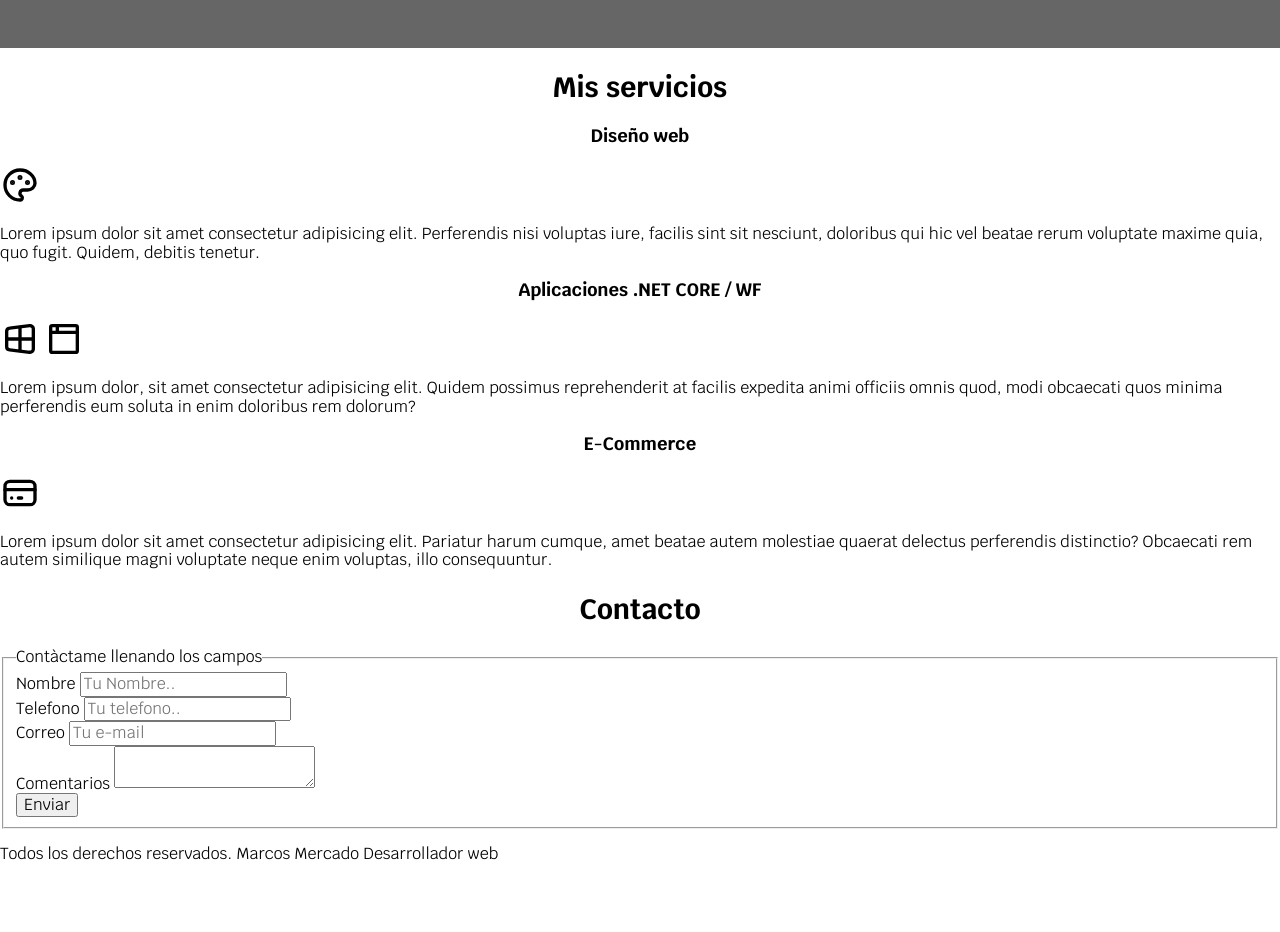
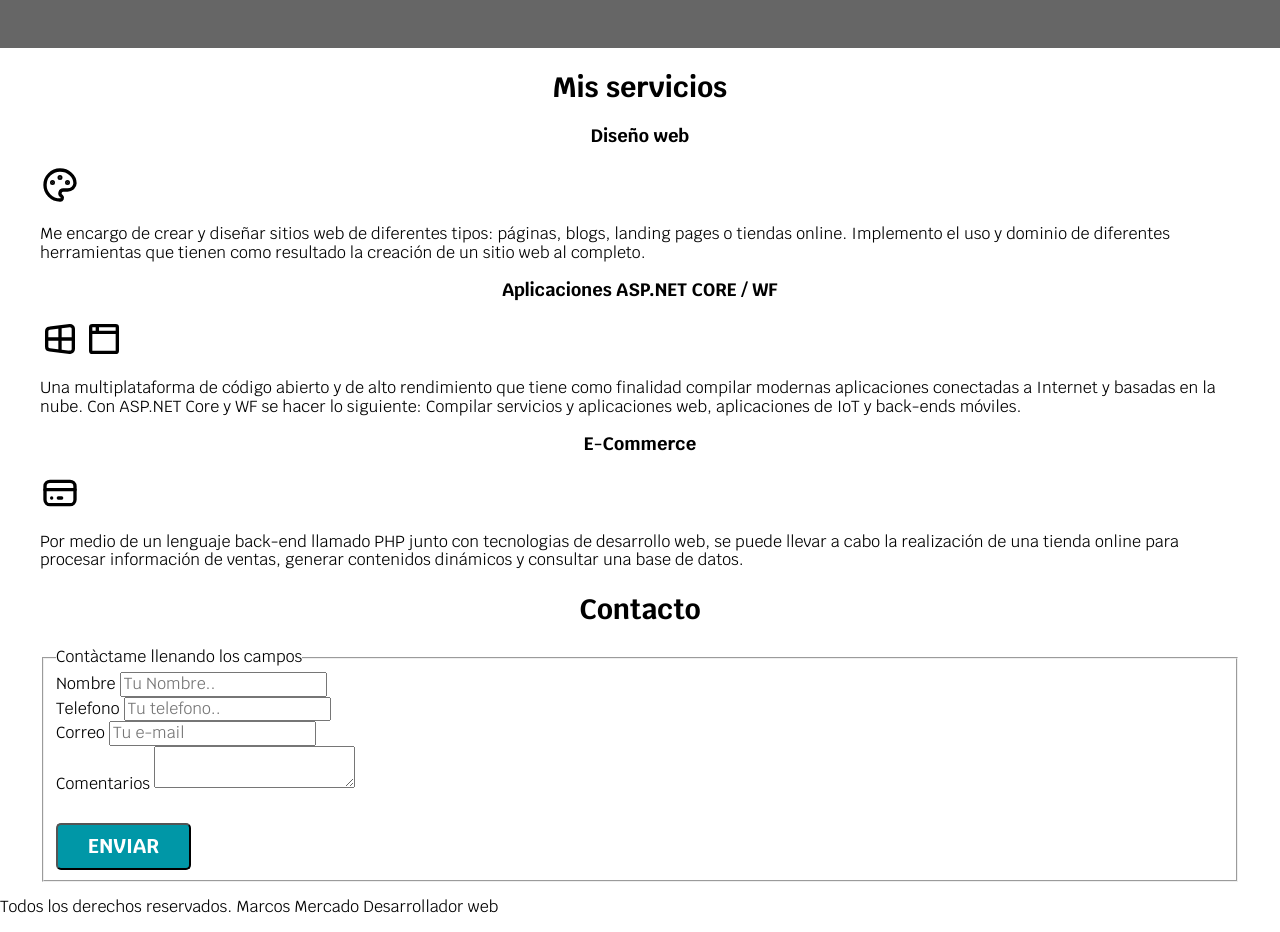
Before and after one commit to Mdmercado/Mipaginaweb, a plain HTML site: page index.html in a window 1280 px wide. Shown: the part 540-1472 px from the top of the page. Before the commit the page ends 1420 px from the top, so only its background shows below. Drawn offline with nearby package versions, Linux system fonts and the light colour scheme.

Commit message:
terminada solo front y sin NOSOTROS

```diff
--- a/index.html
+++ b/index.html
@@ -59,10 +59,12 @@
         </div>
         </section>
 
-        <main>
+        <main class="contenedor sombra">
             <h2>Mis servicios</h2>
-        <section>
+            <div class="servicios">
+                <section class="servis">
                     <h3>Diseño web</h3>
+                    <div class="iconos">
                         <svg
                         xmlns="http://www.w3.org/2000/svg"
                         class="icon icon-tabler icon-tabler-palette"
@@ -83,15 +85,14 @@
                         <circle cx="12" cy="7.5" r=".5" fill="currentColor" />
                         <circle cx="16.5" cy="10.5" r=".5" fill="currentColor" />
                         </svg>
+                    </div>
                     <p>
-            Lorem ipsum dolor sit amet consectetur adipisicing elit. Perferendis
-            nisi voluptas iure, facilis sint sit nesciunt, doloribus qui hic vel
-            beatae rerum voluptate maxime quia, quo fugit. Quidem, debitis
-            tenetur.
+                        Me encargo de crear y diseñar sitios web de diferentes tipos: páginas, blogs, landing pages o tiendas online. Implemento el uso y dominio de diferentes herramientas que tienen como resultado la creación de un sitio web al completo.
                     </p>
                 </section>
-        <section>
-            <h3>Aplicaciones .NET CORE / WF</h3>
+                <section class="servis">
+                    <h3>Aplicaciones ASP.NET CORE / WF</h3>
+                    <div class="iconos">
                         <svg
                         xmlns="http://www.w3.org/2000/svg"
                         class="icon icon-tabler icon-tabler-brand-windows"
@@ -128,15 +129,14 @@
                         <line x1="4" y1="8" x2="20" y2="8" />
                         <line x1="8" y1="4" x2="8" y2="8" />
                         </svg>
+                    </div>
                     <p>
-            Lorem ipsum dolor, sit amet consectetur adipisicing elit. Quidem
-            possimus reprehenderit at facilis expedita animi officiis omnis quod,
-            modi obcaecati quos minima perferendis eum soluta in enim doloribus
-            rem dolorum?
+                        Una multiplataforma de código abierto y de alto rendimiento que tiene como finalidad compilar modernas aplicaciones conectadas a Internet y basadas en la nube. Con ASP.NET Core y WF se hacer lo siguiente: Compilar servicios y aplicaciones web, aplicaciones de IoT y back-ends móviles.
                     </p>
                 </section>
-        <section>
+                <section class="servis">
                     <h3>E-Commerce</h3>
+                    <div class="iconos">
                         <svg
                         xmlns="http://www.w3.org/2000/svg"
                         class="icon icon-tabler icon-tabler-credit-card"
@@ -155,50 +155,51 @@
                         <line x1="7" y1="15" x2="7.01" y2="15" />
                         <line x1="11" y1="15" x2="13" y2="15" />
                         </svg>
+                    </div>
                     <p>
-            Lorem ipsum dolor sit amet consectetur adipisicing elit. Pariatur
-            harum cumque, amet beatae autem molestiae quaerat delectus perferendis
-            distinctio? Obcaecati rem autem similique magni voluptate neque enim
-            voluptas, illo consequuntur.
+                    Por medio de un lenguaje back-end llamado PHP junto con tecnologias de desarrollo web, se puede llevar a cabo la realización de una tienda online para procesar información de ventas, generar contenidos dinámicos y consultar una base de datos.
                     </p>
                 </section>
-        </main>
+            </div> <!--.servicio-->
+
 
             <section>
                 <h2>Contacto</h2>
 
-        <form action="">
+                <form class="formulario">
                     <fieldset>
                     <legend>Contàctame llenando los campos</legend>
-
-            <div>
+                    <div class="contenedorCampos">
+                        <div class="campo">
                             <label for="">Nombre</label>
-                <input type="text" placeholder="Tu Nombre.." />
+                            <input class="input-text" type="text" placeholder="Tu Nombre.." />
                         </div>
 
-            <div>
+                        <div class="campo">
                             <label for="">Telefono</label>
-                <input type="number" placeholder="Tu telefono.." />
+                            <input class="input-text" type="number" placeholder="Tu telefono.." />
                         </div>
 
-            <div>
+                        <div class="campo">
                             <label for="">Correo</label>
-                <input type="email" placeholder="Tu e-mail" />
+                            <input class="input-text" type="email" placeholder="Tu e-mail" />
                         </div>
 
-            <div>
+                        <div class="campo">
                             <label for="">Comentarios</label>
-                <textarea></textarea>
+                            <textarea class="input-text">
+
+                            </textarea>
                         </div>
-
-            <div>
-                <input type="submit" value="Enviar" />
+                    </div><!--.contenedorCampos-->
+                    <div class="alinear-der flex">
+                        <input class="boton w-sm-100" type="submit" value="Enviar" />
                     </div>
                     </fieldset>
                 </form>
             </section>
-
-        <footer>
+        </main>
+        <footer class="footer">
             <p>Todos los derechos reservados. Marcos Mercado Desarrollador web</p>
         </footer>
     </body>
```
Lines whose indentation alone changed are shown as unchanged.
